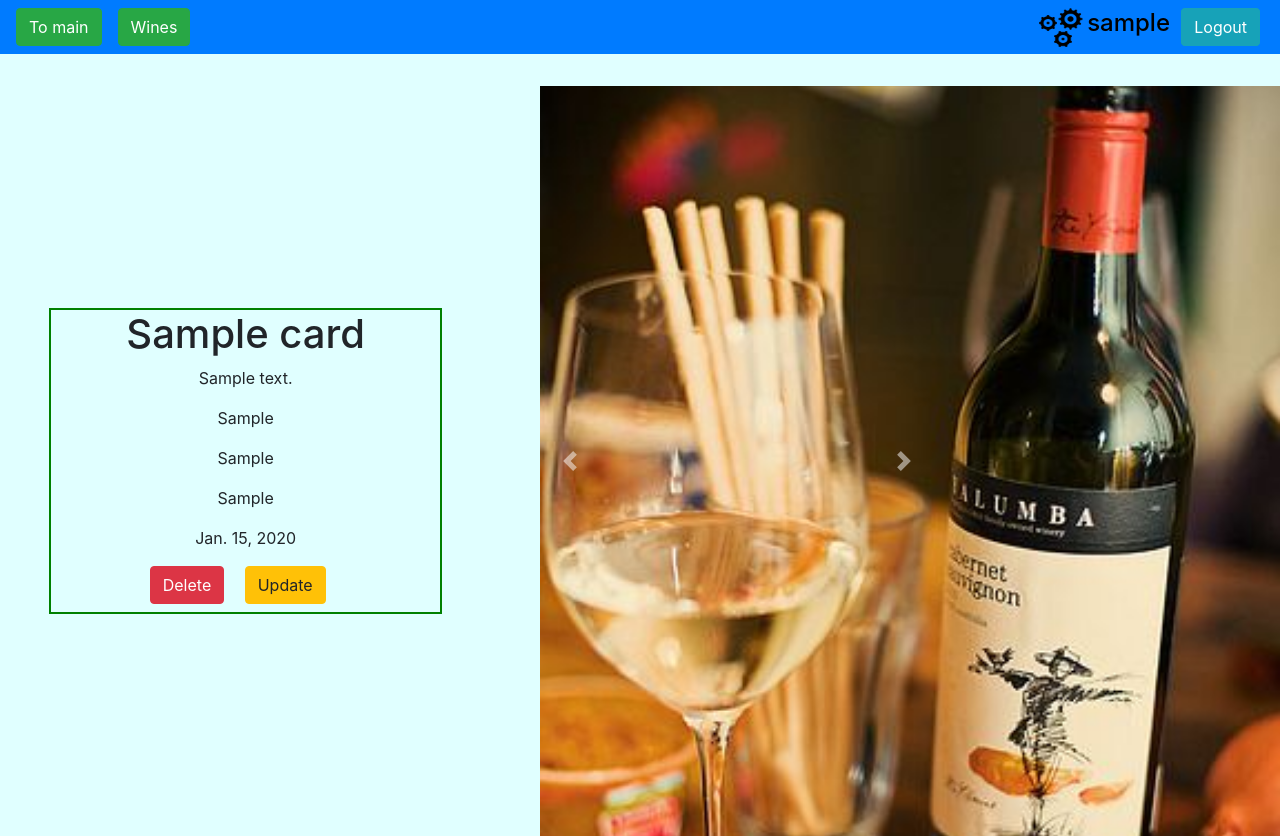
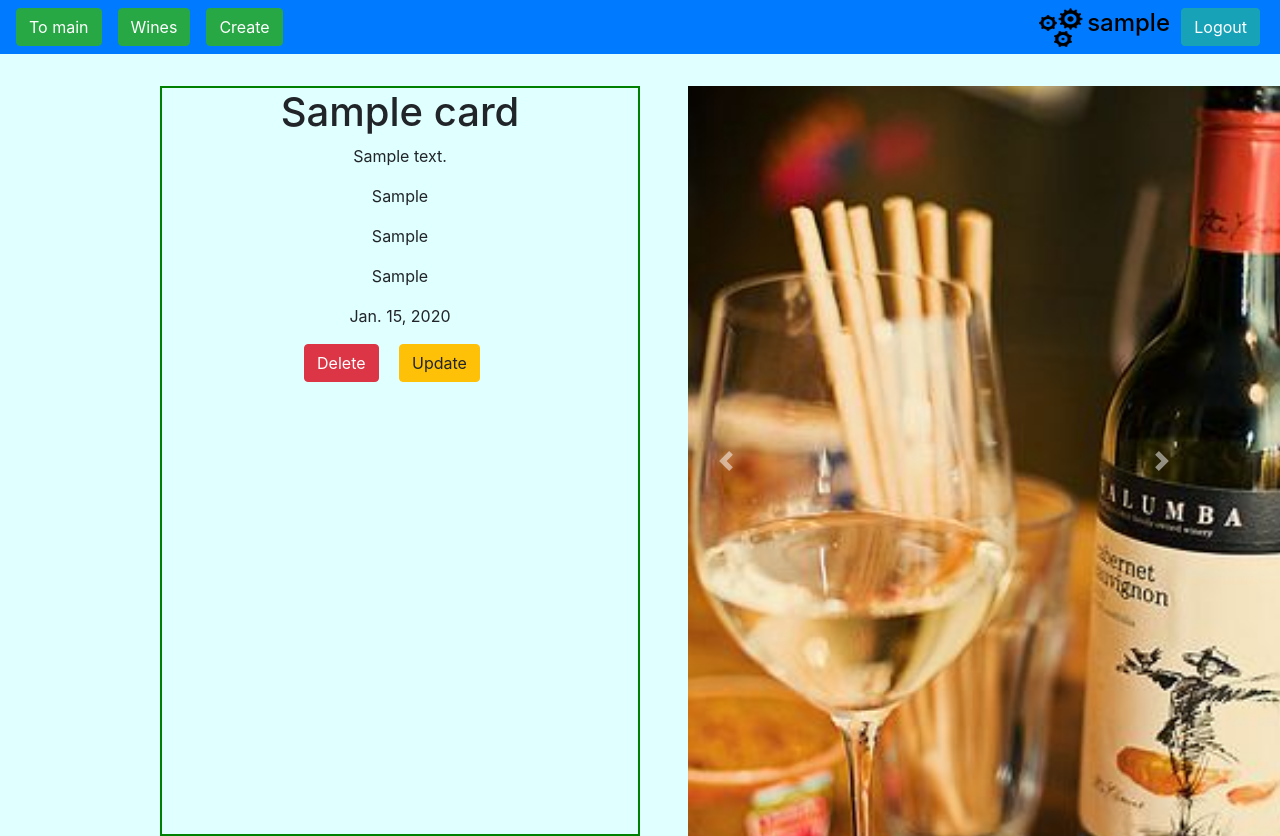
Before and after one commit to Alteyka/Fly-from-Earth, a Django app: page /flyfe/random_card/ in a window 1280 px wide; the page is wider, and only the part inside the window is pictured. Run offline with Django 3.2, Linux system fonts and the light colour scheme; a user stored in the database is signed in; tables that the repository leaves empty hold one stand-in row (values such as "Sample post"); some libraries are stand-ins or nearby versions.

Commit message:
added create button for auth users, changed card detail css

```diff
--- a/flyfe/templates/flyfe/card_delete_form.html
+++ b/flyfe/templates/flyfe/card_delete_form.html
@@ -8,7 +8,7 @@
     <div class="row h-50% justify-content-center align-items-center card-delete-box">
         <form action="{% url 'card_delete_url' slug=card.slug %}" method="post">
             {% csrf_token %}
-            <h3>Ar you sure you want to delete <b>"{{ card.title|title }}"</b> planet?</h3>
+            <h3>Ar you sure you want to delete <b>"{{ card.title|title }}"</b>?</h3>
             <div class="text-center">
                 <a class="btn btn-warning mr-3" href="{% url 'card_detail_url' slug=card.slug %}">Cancel</a>
                 <button type="submit" name="button" class="btn btn-danger">Delete</button>
--- a/flyfe/templates/flyfe/card_detail.html
+++ b/flyfe/templates/flyfe/card_detail.html
@@ -25,7 +25,7 @@
             <p class="text-center">
                 {{ card.year }}
             </p>
-            {% if request.user.is_staff %}
+            {% if request.user.is_authenticated %}
             <div class="optional-buttons-card text-center">
                 <a class="btn btn-danger mr-3" href="{% url 'card_delete_url' slug=card.slug %}" role="button">Delete</a>
                 <a class="btn btn-warning mr-3" href="{{ card.get_update_url }}" role="button">Update</a>
--- a/static/css/styles.css
+++ b/static/css/styles.css
@@ -21,15 +21,14 @@ div .form-group ul {
 
 .card-content {
   display: inline-flex;
-  justify-content: space-around;
-  align-items: center;
+  width: 100%;
   flex-wrap: nowrap;
-
 }
 
 .card-content-text {
   width: 40%;
   border: 2px solid green;
+  margin: 0 1rem 0 10rem;
 }
 
 .card-content-text h1 {
@@ -40,6 +39,7 @@ div .form-group ul {
   width: 40%;
   height: 50%;
   margin: 0;
+  margin: 0 5rem 0 2rem;
 }
 
 .wine-card {
--- a/templates/base.html
+++ b/templates/base.html
@@ -1,7 +1,6 @@
 {% load static %}
 <!DOCTYPE html>
 <html lang="en">
-
 <head>
     <meta charset="UTF-8">
     <meta name="viewport" content="width=device-width, initial-scale=1.0">
@@ -13,10 +12,10 @@
     <link rel="stylesheet" href="{% static 'css/actions.css'%}">
     <link href="{% static 'images' %}">
     <title>
-        {% block title %}{% endblock %}
+        {% block title %}
+        {% endblock %}
     </title>
 </head>
-
 <body>
     <div class="my-bar">
         <nav class="navbar navbar-dark bg-primary" >
@@ -29,6 +28,7 @@
                 {% if request.user.is_authenticated %}
                     <a class="btn btn-success mr-3" href="{% url 'start_page_url' %}" role="button">To main</a>
                     <a class="btn btn-success mr-3" href="{% url 'cards_list_url' %}" role="button">Wines</a>
+                    <a class="btn btn-success mr-3" href="{% url 'card_create_url' %}" role="button">Create</a>
                     <a class="btn btn-info" style="position: absolute; right: 20px" href="{% url 'logout_view_url' %}" role="button">Logout</a>
                     <h4 style="color: black; position: absolute; right: 110px">{{ user.username }}</h4>
                 {% else %}
@@ -40,13 +40,9 @@
             </form>
         </nav>
     </div>
-
-
-
     {% block content %}
         {% csrf_token %}
     {% endblock %}
-
     <script src="https://code.jquery.com/jquery-3.2.1.slim.min.js" integrity="sha384-KJ3o2DKtIkvYIK3UENzmM7KCkRr/rE9/Qpg6aAZGJwFDMVNA/GpGFF93hXpG5KkN" crossorigin="anonymous"></script>
     <script src="https://cdnjs.cloudflare.com/ajax/libs/popper.js/1.12.9/umd/popper.min.js" integrity="sha384-ApNbgh9B+Y1QKtv3Rn7W3mgPxhU9K/ScQsAP7hUibX39j7fakFPskvXusvfa0b4Q" crossorigin="anonymous"></script>
     <script src="https://maxcdn.bootstrapcdn.com/bootstrap/4.0.0/js/bootstrap.min.js" integrity="sha384-JZR6Spejh4U02d8jOt6vLEHfe/JQGiRRSQQxSfFWpi1MquVdAyjUar5+76PVCmYl" crossorigin="anonymous"></script>
```
Also changed, not shown: flyfe/templates/flyfe/start_page.html (+5 -4 lines).
